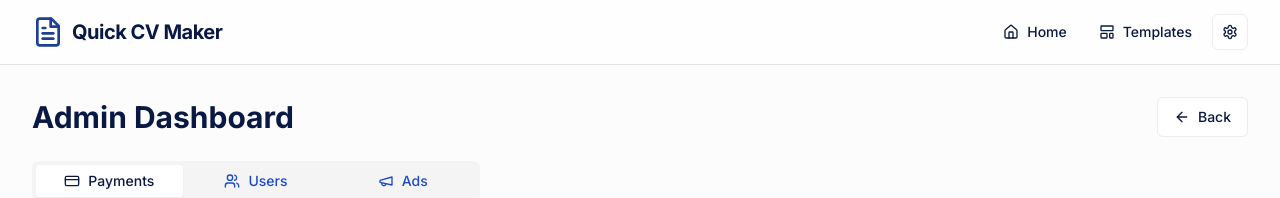
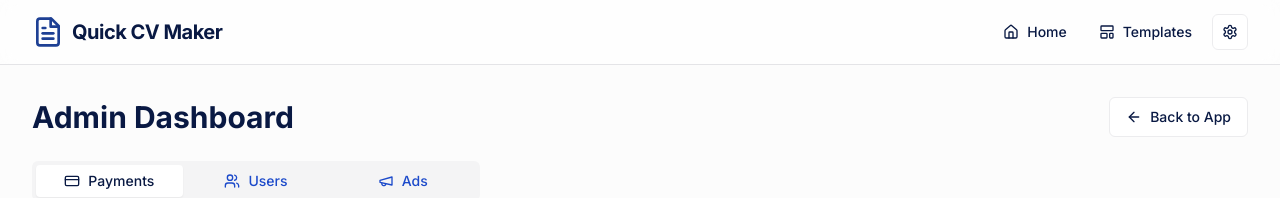
Before and after one commit to HamzaDevZone/CV-Builder, a Next.js app: page /admin/dashboard in a window 1280 px wide. Shown: the top 198 px of the page. Built offline with nearby package versions, Linux system fonts and the light colour scheme; sample sign-in values are in the browser's storage; what @genkit-ai/googleai, genkit would draw is missing.

Commit message:
Iska bad app ka Ander ka Sara errors ko dakho or 1 1 karka khatam kar do

```diff
--- a/src/app/admin/dashboard/_components/admin-dashboard-client.tsx
+++ b/src/app/admin/dashboard/_components/admin-dashboard-client.tsx
@@ -19,6 +19,7 @@ import Image from 'next/image';
 
 function AdManagement({ initialAds }: { initialAds: Ad[] }) {
   const [ads, setAds] = useState(initialAds);
+  const [imageUrl, setImageUrl] = useState("https://placehold.co/300x100.png");
   const [isSubmitting, setIsSubmitting] = useState(false);
   const [isDeleting, setIsDeleting] = useState<string | null>(null);
   const { toast } = useToast();
@@ -44,6 +45,7 @@ function AdManagement({ initialAds }: { initialAds: Ad[] }) {
       await createAd(data);
       toast({ title: 'Success', description: 'Ad created successfully.', className: 'bg-green-500 text-white' });
       (event.target as HTMLFormElement).reset();
+      setImageUrl("https://placehold.co/300x100.png");
       const updatedAds = await getAds();
       setAds(updatedAds);
     } catch (error) {
@@ -90,7 +92,7 @@ function AdManagement({ initialAds }: { initialAds: Ad[] }) {
               </div>
               <div className="space-y-2">
                 <label htmlFor="imageUrl">Image URL</label>
-                <Input id="imageUrl" name="imageUrl" type="url" placeholder="https://placehold.co/300x100.png" defaultValue="https://placehold.co/300x100.png" required />
+                <Input id="imageUrl" name="imageUrl" type="url" placeholder="https://placehold.co/300x100.png" value={imageUrl} onChange={(e) => setImageUrl(e.target.value)} required />
                  <p className="text-xs text-muted-foreground">Use a service like <a href="https://placehold.co" target="_blank" className="underline">placehold.co</a> for placeholder images.</p>
               </div>
             </CardContent>
@@ -171,7 +173,7 @@ export function AdminDashboardClient({ initialPayments, initialUsers, initialAds
   const router = useRouter();
   const { toast } = useToast();
 
-  const fetchData = useCallback(async () => {
+  const fetchData = async () => {
     try {
       const paymentsData = await getPayments();
       const usersData = await getUsers();
@@ -184,7 +186,7 @@ export function AdminDashboardClient({ initialPayments, initialUsers, initialAds
         variant: 'destructive',
       });
     }
-  }, [toast]);
+  };
 
   useEffect(() => {
     const isAdmin = localStorage.getItem('isAdmin');
@@ -199,7 +201,8 @@ export function AdminDashboardClient({ initialPayments, initialUsers, initialAds
   useEffect(() => {
     const interval = setInterval(fetchData, 5000); // Poll every 5 seconds
     return () => clearInterval(interval);
-  }, [fetchData]);
+    // eslint-disable-next-line react-hooks/exhaustive-deps
+  }, []);
 
 
   const handleApprove = async (transactionId: string) => {
@@ -228,9 +231,11 @@ export function AdminDashboardClient({ initialPayments, initialUsers, initialAds
     <>
         <div className="flex items-center justify-between mb-6">
             <h1 className="text-3xl font-bold">Admin Dashboard</h1>
-             <Button variant="outline" onClick={() => router.back()}>
-                <ArrowLeft className="mr-2 h-4 w-4" />
-                Back
+             <Button variant="outline" asChild>
+                 <Link href="/">
+                    <ArrowLeft className="mr-2 h-4 w-4" />
+                    Back to App
+                 </Link>
             </Button>
         </div>
         <Tabs defaultValue="payments" className="w-full">
```
